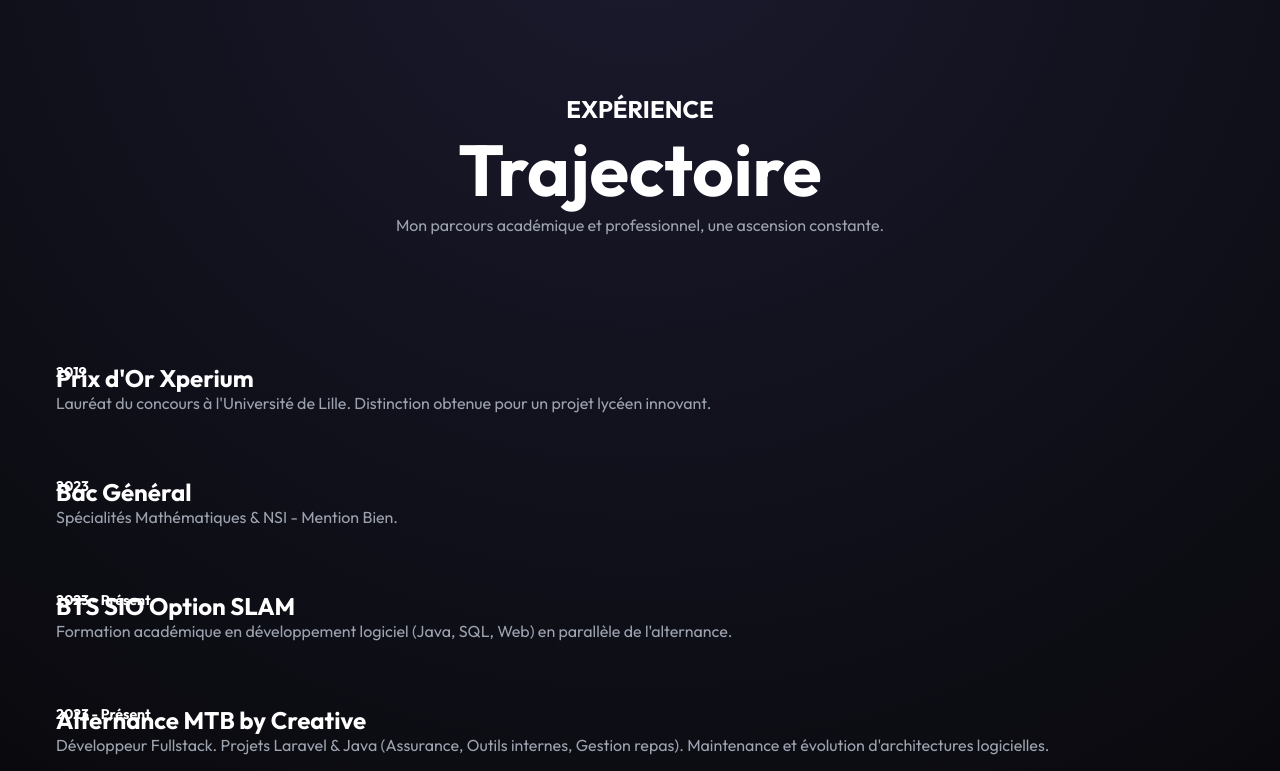
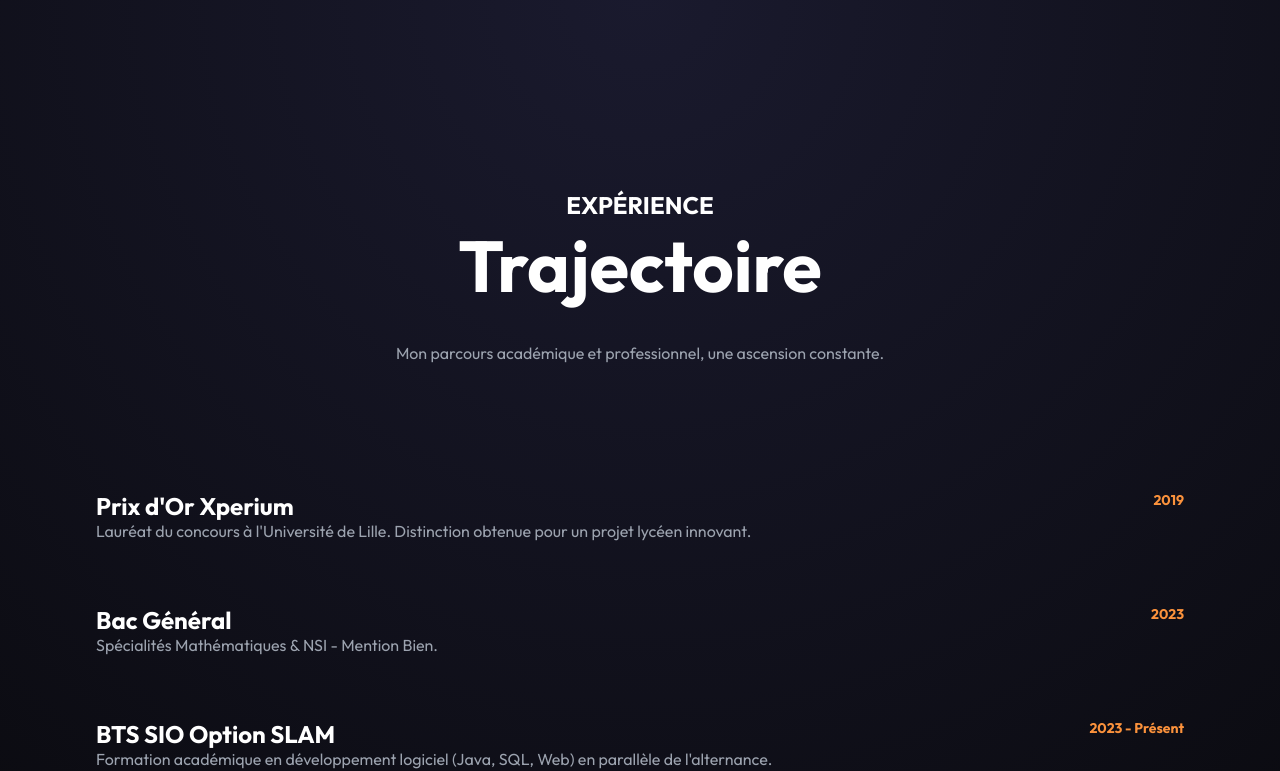
Before and after one commit to Yourselffff/portfolio, a React (Vite) app: page /#/ in a window 1280 px wide. Shown: the part 1338-2109 px from the top of the page. Built offline with nearby package versions, Linux system fonts and the light colour scheme.

Commit message:
Fix Timeline overlaps with robust left-aligned layout

```diff
--- a/src/pages/Home.jsx
+++ b/src/pages/Home.jsx
@@ -96,7 +96,7 @@ export default function Home() {
                 </section>
             )}
 
-            {/* Experience Section (Persistent Vertical Laser-Line Timeline) */}
+            {/* Experience Section (Robust Left-Aligned Timeline) */}
             {timeline.id && (
                 <TimelineSection timeline={timeline} />
             )}
@@ -144,42 +144,42 @@ const TimelineSection = ({ timeline }) => {
         offset: ["start end", "end start"]
     });
 
-    // Animate the line filling up as we scroll
     const scaleY = useTransform(scrollYProgress, [0, 1], [0, 1]);
 
     return (
-        <section ref={ref} id="timeline" className="relative py-32 bg-black overflow-hidden">
+        <section ref={ref} id="timeline" className="relative py-24 md:py-48 bg-black overflow-hidden">
 
             {/* Background Ambience */}
-            <div className="absolute inset-0 bg-[radial-gradient(circle_at_top,_#1a1a1a_0%,_#000000_100%)] pointer-events-none" />
-            <div className="absolute top-0 left-[21px] md:left-1/2 md:-translate-x-1/2 w-[1px] h-full bg-orange-500/10" /> {/* Guiding line trace */}
+            <div className="absolute inset-0 bg-[radial-gradient(ellipse_at_top,_#1a1a1a_0%,_#000000_80%)] pointer-events-none" />
 
             <div className="container mx-auto px-6 relative z-10">
 
                 {/* Header */}
-                <div className="text-center mb-24">
+                <div className="text-center mb-24 max-w-4xl mx-auto">
                     <motion.div
-                        initial={{ opacity: 0, y: 20 }}
+                        initial={{ opacity: 0, y: 30 }}
                         whileInView={{ opacity: 1, y: 0 }}
                         viewport={{ once: true }}
+                        transition={{ duration: 0.8 }}
                     >
                         <h2 className="text-orange-500 font-bold mb-4 uppercase tracking-[0.3em] text-lg">{timeline.subtitle}</h2>
-                        <h2 className="text-5xl md:text-7xl font-black text-white">{timeline.title}</h2>
-                        <p className="text-gray-400 mt-6 max-w-2xl mx-auto text-lg">
+                        <h2 className="text-5xl md:text-7xl font-black text-white mb-8">{timeline.title}</h2>
+                        <p className="text-gray-400 text-lg md:text-xl leading-relaxed">
                             {timeline.description}
                         </p>
                     </motion.div>
                 </div>
 
-                <div className="relative">
-                    {/* The Laser Line */}
+                <div className="relative max-w-6xl mx-auto">
+                    {/* The Laser Line (Left aligned relative to content) */}
+                    <div className="absolute left-[8px] md:left-[0px] top-4 bottom-0 w-[0.5px] bg-white/10" />
                     <motion.div
                         style={{ scaleY, originY: 0 }}
-                        className="absolute left-[20px] md:left-1/2 top-0 bottom-0 w-1 bg-gradient-to-b from-orange-400 via-orange-500 to-red-600 shadow-[0_0_15px_#f97316] md:-translate-x-1/2 rounded-full"
+                        className="absolute left-[8px] md:left-[0px] top-4 bottom-0 w-[2px] bg-gradient-to-b from-orange-400 via-red-500 to-purple-600 shadow-[0_0_15px_#f97316]"
                     />
 
                     {/* Timeline Items */}
-                    <div className="space-y-24">
+                    <div className="flex flex-col gap-16 md:gap-24 pl-12 md:pl-16">
                         {timeline.items && timeline.items.map((item, idx) => (
                             <TimelineItem
                                 key={idx}
@@ -196,46 +196,33 @@ const TimelineSection = ({ timeline }) => {
 };
 
 const TimelineItem = ({ item, index }) => {
-    const isEven = index % 2 === 0;
-
     return (
         <motion.div
-            initial={{ opacity: 0, y: 50 }}
-            whileInView={{ opacity: 1, y: 0 }}
-            viewport={{ once: true, margin: "-100px" }}
-            transition={{ duration: 0.6, delay: index * 0.1 }}
-            className={`relative flex flex-col md:flex-row items-start ${isEven ? 'md:flex-row-reverse' : ''}`}
+            initial={{ opacity: 0, x: -50 }}
+            whileInView={{ opacity: 1, x: 0 }}
+            viewport={{ once: true, margin: "-50px" }}
+            transition={{ duration: 0.6, delay: 0.1 }}
+            className="relative"
         >
-            {/* Spacer for layout balance on Desktop */}
-            <div className="hidden md:block flex-1" />
+            {/* Node on the line */}
+            <div className="absolute -left-[49px] md:-left-[73px] top-0 w-5 h-5 bg-black border-[2px] border-orange-500 rounded-full z-20 shadow-[0_0_15px_#f97316] mt-1.5" />
 
-            {/* Central Dot */}
-            <div className="absolute left-[13px] md:left-1/2 w-4 h-4 bg-black border-[3px] border-orange-500 rounded-full md:-translate-x-1/2 z-20 shadow-[0_0_10px_#f97316] mt-8 md:mt-8 shrink-0" />
-
-            {/* Card */}
-            <div className="flex-1 w-full pl-16 md:pl-0 md:px-16 pt-2">
-                <motion.div
-                    whileHover={{ y: -5, backgroundColor: "rgba(255,100,0,0.05)" }}
-                    className="group relative bg-[#0a0a0a] border border-white/10 p-8 rounded-2xl md:rounded-3xl hover:border-orange-500/50 transition-all duration-300 shadow-xl"
-                >
-                    {/* Year Badge */}
-                    <div className="absolute -top-4 right-8 bg-orange-600 text-white font-bold px-4 py-1 rounded-full text-sm shadow-lg shadow-orange-900/40">
+            <div className="group relative bg-[#0a0a0a] border border-white/10 p-8 md:p-10 rounded-2xl hover:border-orange-500/30 transition-all duration-300 shadow-2xl">
+                <div className="flex flex-col md:flex-row md:items-center justify-between gap-4 mb-6">
+                    <h3 className="text-2xl md:text-3xl font-bold text-white group-hover:text-orange-400 transition-colors">
+                        {item.role}
+                    </h3>
+                    <div className="inline-block bg-orange-900/20 border border-orange-500/20 text-orange-400 font-bold px-4 py-2 rounded-full text-sm">
                         {item.year}
                     </div>
+                </div>
 
-                    <h3 className="text-2xl md:text-4xl font-bold text-white mb-2 group-hover:text-orange-400 transition-colors">
-                        {item.role}
-                    </h3>
+                <p className="text-gray-400 text-lg leading-relaxed border-l-2 border-orange-500/20 pl-6">
+                    {item.desc}
+                </p>
 
-                    <div className="h-0.5 w-12 bg-orange-500/30 mb-4 group-hover:w-24 group-hover:bg-orange-500 transition-all duration-500" />
-
-                    <p className="text-gray-400 text-lg leading-relaxed">
-                        {item.desc}
-                    </p>
-
-                    {/* Decorative glow on hover */}
-                    <div className="absolute inset-0 bg-gradient-to-r from-orange-500/5 to-transparent opacity-0 group-hover:opacity-100 transition-opacity rounded-2xl md:rounded-3xl pointer-events-none" />
-                </motion.div>
+                {/* Decorative Hover Glow */}
+                <div className="absolute inset-0 bg-gradient-to-br from-orange-500/5 to-transparent opacity-0 group-hover:opacity-100 transition-opacity rounded-2xl pointer-events-none" />
             </div>
         </motion.div>
     );
```
